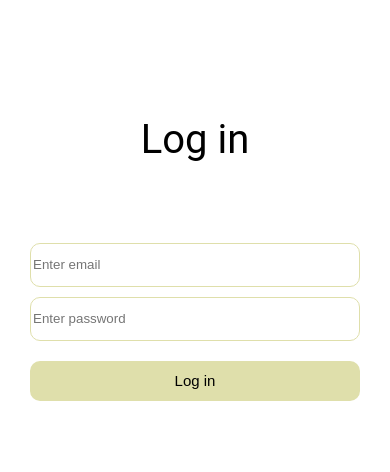
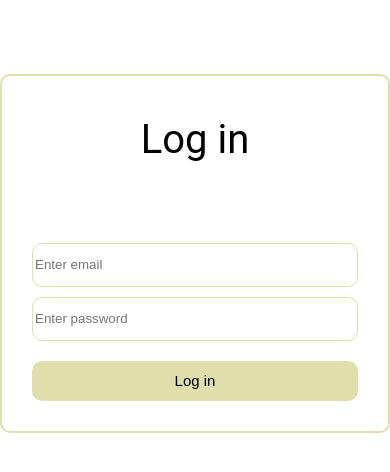
Before and after one commit to SarcevicLuka/barrage-pokemon-challenge-frontend, a Nuxt app: page /auth/login in a window 390 px wide. Shown: the top 472 px of the page. Built offline with nearby package versions, Linux system fonts and the light colour scheme.

Commit message:
Corrected mistake with class names

```diff
--- a/components/forms/LoginForm.vue
+++ b/components/forms/LoginForm.vue
@@ -1,6 +1,6 @@
 <template>
-    <div class="login-container">
-        <form class="login-form">
+    <div class="form-container">
+        <form class="form">
             <div class="info-container">
                 <p>Log in</p>
                 <p v-if="errors" class="error-message">
@@ -49,70 +49,5 @@ export default {
 </script>
 
 <style lang="scss" scoped>
-.login-container {
-    height: 100vh;
-    display: flex;
-    justify-content: center;
-    align-items: center;
-}
-
-.info-container {
-    align-self: center;
-    text-align: center;
-    font-size: 40px;
-    position: relative;
-    padding-bottom: 30px;
-
-    .error-message {
-        padding: 10px;
-        background-color: rgb(248, 225, 225);
-        border-radius: 5px;
-        position: relative;
-        bottom: 0;
-        font-size: 14px;
-        color: $error;
-    }
-}
-
-.login-form {
-    display: flex;
-    flex-direction: column;
-    justify-content: center;
-    width: 100%;
-    max-width: 500px;
-    padding: 0 30px 30px;
-    border: 2px solid $secondary-color;
-    border-radius: 10px;
-
-    & input {
-        border: 1px solid $secondary-color;
-        border-radius: 10px;
-        height: 40px;
-        margin-top: 10px;
-    }
-}
-
-.submit {
-    cursor: pointer;
-    background-color: $secondary-color;
-    font-size: 15px;
-    border: none;
-    border-radius: 10px;
-    height: 40px;
-    margin-top: 20px !important;
-
-    &:hover {
-        background-color: $primary-color;
-    }
-}
-
-@media (max-width: 821px) {
-    .login-container {
-        height: 60vh;
-    }
-
-    .login-form {
-        border: none;
-    }
-}
+    @import "@/assets/styles/authForm.scss"
 </style>
--- a/components/forms/RegisterForm.vue
+++ b/components/forms/RegisterForm.vue
@@ -56,70 +56,5 @@ export default {
 </script>
 
 <style lang="scss" scoped>
-.register-container {
-    height: 100vh;
-    display: flex;
-    justify-content: center;
-    align-items: center;
-}
-
-.info-container {
-    align-self: center;
-    text-align: center;
-    font-size: 40px;
-    position: relative;
-    padding-bottom: 30px;
-
-    .error-message {
-        padding: 10px;
-        background-color: rgb(248, 225, 225);
-        border-radius: 5px;
-        position: relative;
-        bottom: 0;
-        font-size: 14px;
-        color: $error;
-    }
-}
-
-.register-form {
-    display: flex;
-    flex-direction: column;
-    justify-content: center;
-    width: 100%;
-    max-width: 500px;
-    padding: 0 30px 30px;
-    border: 2px solid $secondary-color;
-    border-radius: 10px;
-
-    & input {
-        border: 1px solid $secondary-color;
-        border-radius: 10px;
-        height: 40px;
-        margin-top: 10px;
-    }
-}
-
-.submit {
-    cursor: pointer;
-    background-color: $secondary-color;
-    font-size: 15px;
-    border: none;
-    border-radius: 10px;
-    height: 40px;
-    margin-top: 20px !important;
-
-    &:hover {
-        background-color: $primary-color;
-    }
-}
-
-@media (max-width: 821px) {
-    .register-container {
-        height: 60vh;
-    }
-
-    .register-form {
-        border: none;
-    }
-}
+    @import "@/assets/styles/authForm.scss"
 </style>
```
